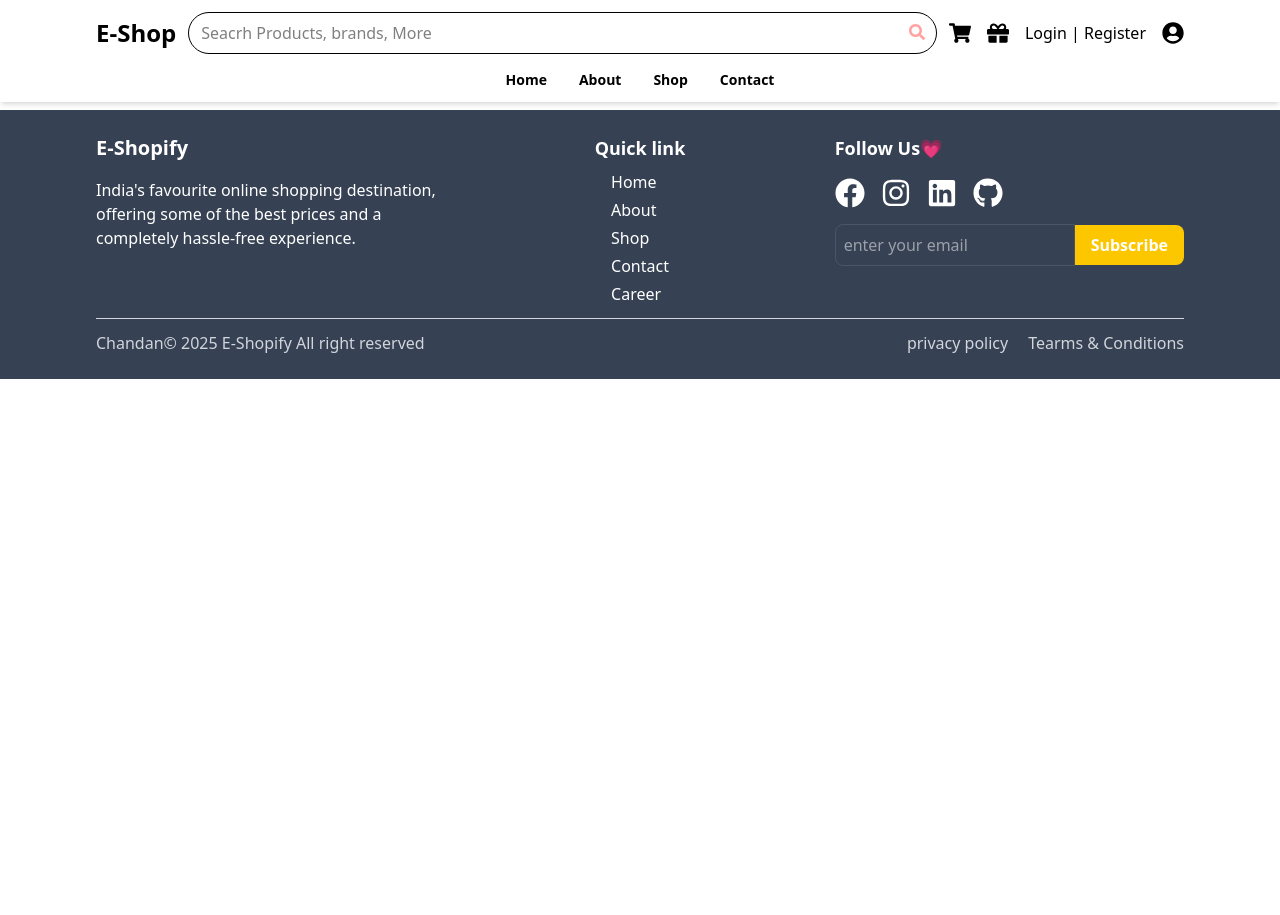
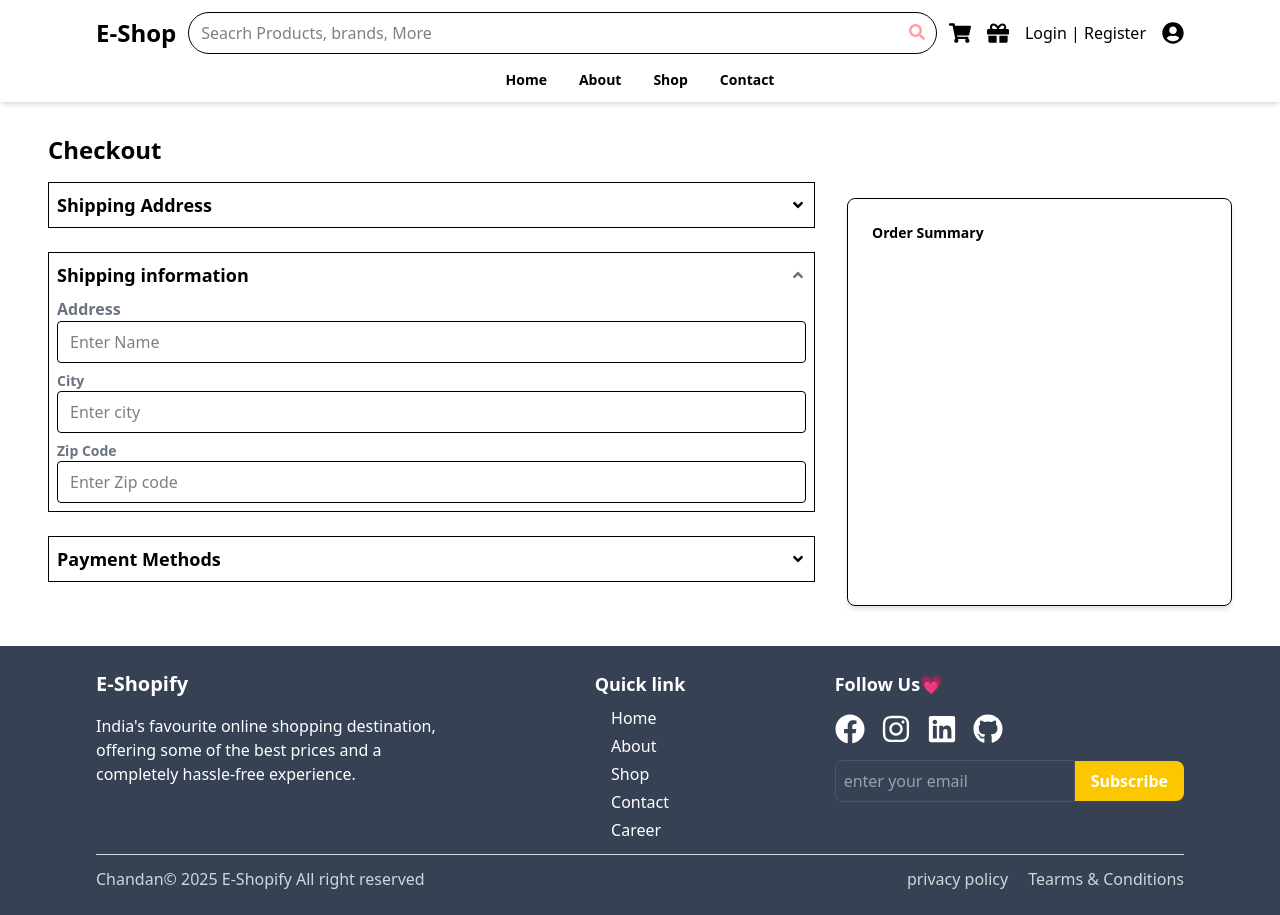
Before and after one commit to ChandanTech2023/E-Shopify-, a React (Vite) app: page /checkout in a window 1280 px wide. Before the commit the page ends 800 px from the top, so only its background shows below. Built offline with nearby package versions, Linux system fonts and the light colour scheme.

Commit message:
Design checkout page

```diff
--- a/src/App.jsx
+++ b/src/App.jsx
@@ -6,6 +6,7 @@ import Shop from './pages/Shop'
 import Cart from './pages/Cart'
 import { ToastContainer } from 'react-toastify'
 import ProductCard from './components/ProductCard'
+import CheckoutPage from './pages/CheckoutPage'
 function App() {
 
 
@@ -17,12 +18,13 @@ function App() {
         <Route path='/' element={<Home />}></Route>
         <Route path='/shop' element={<Shop />}></Route>
         <Route path='/cart' element={<Cart />}></Route>
-        <Route path="/" element={<ProductCard product={{
+        <Route path="/productcart" element={<ProductCard product={{
           id: 1,
           name: "Sample Product",
           price: 99,
           image: ""
         }} />} />
+        <Route path="/checkout" element={<CheckoutPage />} />
 
 
       </Routes>
--- a/src/pages/Cart.jsx
+++ b/src/pages/Cart.jsx
@@ -6,13 +6,15 @@ import Modal from '../components/Modal'
 import ChangeAddress from '../components/ChangeAddress'
 import { useDispatch } from 'react-redux'
 import { decreaseQuantity, removeFromCart ,increaseQuantity} from '../redux/cartSlice'
-
+import { useNavigate } from 'react-router-dom'
 function Cart() {
   const cart = useSelector((state) => state.cart)
   const [address, setAddress] = useState('main street,Sh-84 ,848212')
   const [isModelOpen, setIsModelOpen] = useState(false)
   const dispatch = useDispatch();
   // console.log(cart);
+  const navigate = useNavigate();
+
   return (
     <div className='container mx-auto py-8 min-h-90 md:px-6 lg:px-12 '>
       {
@@ -80,7 +82,8 @@ function Cart() {
                   <span>Total Price:</span>
                   <span>{cart.totalPrice.toFixed(2)}</span>
                 </div>
-                <button className='w-full cursor-pointer bg-red-500 text-white py-2'>Proced to Checkout </button>
+                <button className='w-full cursor-pointer bg-red-500 text-white py-2'
+                onClick={()=>navigate('/checkout')}>Proced to Checkout </button>
               </div>
               <Modal isModelOpen={isModelOpen}
                 setIsModelOpen={setIsModelOpen}>
--- /dev/null
+++ b/src/pages/CheckoutPage.jsx
@@ -0,0 +1,124 @@
+import React, { useState } from 'react'
+import { FaAngleDown, FaAngleUp } from 'react-icons/fa'
+
+function CheckoutPage() {
+    const [billingToogle, setBillingToggle] = useState(false)
+    const [shippingToggle, setShippingToggle] = useState(true)
+    const [paymentToggle, setPaymentToggle] = useState(false)
+    const [paymentMethod, setPaymentMethod] = useState('cd')
+    return (
+        <div className='container mx-auto py-8 min-h-90 md:px-6 lg:px-12'>
+            <h2 className='text-2xl mb-4 font-semibold'>Checkout </h2>
+            <div className='flex flex-col md:flex-row justify-between space-x-8 mt-4'>
+                <div className='md:w-2/3'>
+                    <div className='border p-2 mb-6'>
+                        <div className='flex items-center justify-between '
+                            onClick={() => setBillingToggle(!billingToogle)} >
+                            <h3 className='text-lg font-semibold'>Shipping Address</h3>
+                            {
+                                billingToogle ? <FaAngleUp className='text-gray-500' /> : <FaAngleDown />
+                            }
+                        </div>
+                        <div className={`spacey-4 ${billingToogle ? '' : 'hidden'}`}>
+                            <div>
+                                <label className='block mt-2 text-gray-500 font-semibold' htmlFor=''>Full Name</label>
+                                <input type='text' name='name' className='w-full border rounded px-3 py-2' placeholder='Enter Name' />
+                            </div>
+                            <div>
+                                <label className='block mt-2 text-sm text-gray-500 font-semibold' htmlFor=''>Email</label>
+                                <input type='email' className='w-full border rounded py-2 px-3' placeholder='John Doe' />
+                            </div>
+
+                            <div>
+                                <label className='block mt-2 text-sm text-gray-500 font-semibold' htmlFor=''>Phone</label>
+                                <input type='text' className='w-full border rounded py-2 px-3' placeholder='John Doe' />
+                            </div>
+                        </div>
+                    </div>
+                    {/* Shipping address */}
+                    <div className='border p-2 mb-6'>
+                        <div className='flex items-center justify-between '
+                            onClick={() => setShippingToggle(!shippingToggle)} >
+                            <h3 className='text-lg font-semibold'>Shipping information</h3>
+                            {
+                                shippingToggle ? <FaAngleUp className='text-gray-500' /> : <FaAngleDown />
+                            }
+                        </div>
+                        <div className={`spacey-4 ${shippingToggle ? '' : 'hidden'}`}>
+                            <div>
+                                <label className='block mt-2 text-gray-500 font-semibold' htmlFor=''>Address</label>
+                                <input type='text' name='name' className='w-full border rounded px-3 py-2' placeholder='Enter Name' />
+                            </div>
+                            <div>
+                                <label className='block mt-2 text-sm text-gray-500 font-semibold' htmlFor=''>City</label>
+                                <input type='text' className='w-full border rounded py-2 px-3' placeholder='Enter city' />
+                            </div>
+
+                            <div>
+                                <label className='block mt-2 text-sm text-gray-500 font-semibold' htmlFor=''>Zip Code </label>
+                                <input type='text' className='w-full border rounded py-2 px-3' placeholder='Enter Zip code' />
+                            </div>
+                        </div>
+                    </div>
+                    {/* Payment method */}
+                    <div className='border p-2 mb-6'>
+                        <div className='flex items-center justify-between '
+                            onClick={() => setPaymentToggle(!paymentToggle)} >
+                            <h3 className='text-lg font-semibold'>Payment Methods</h3>
+                            {
+                                paymentToggle ? <FaAngleUp className='text-gray-500' /> : <FaAngleDown />
+                            }
+                        </div>
+                        <div className={`spacey-4 ${paymentToggle ? '' : 'hidden'}`}>
+                            <div className='flex items-center'>
+                                <input type='radio' name='payment'
+                                    checked={paymentMethod === 'cd'}
+                                    onChange={() => setPaymentMethod('cd')} />
+                                <label className='block mt-2 text-gray-500 font-semibold ml-2' htmlFor=''>Cash on Delivery</label>
+                            </div>
+                            <div className='flex items-center'>
+                                <input type='radio'
+                                    name='payment'
+                                    checked={paymentMethod === 'db'}
+                                    onChange={() => setPaymentMethod('db')}
+                                />
+                                <label className='block mt-2 text-gray-500 font-semibold ml-2' htmlFor=''>Debit Card</label>
+                            </div>
+                            {paymentMethod === 'db' && (
+                                <div className='mt-4'>
+                                    <h3>Debit card Information </h3>
+                                    <div>
+                                        <label className='block mt-2 text-sm text-gray-500 font-semibold' htmlFor=''>Card Holder Name</label>
+                                        <input type='text' className='w-full border rounded py-2 px-3' placeholder='card holder name' />
+                                    </div>
+                                    <div>
+                                        <label className='block mt-2 text-sm text-gray-500 font-semibold' htmlFor=''>Card Number</label>
+                                        <input type='text' className='w-full border rounded py-2 px-3' placeholder='card number' />
+                                    </div>
+                                    <div className='flex space-x-4'>
+                                        <div className='w-1/2'>
+                                            <label className='block mt-2 text-sm text-gray-500 font-semibold' htmlFor=''>Expiry Date</label>
+                                            <input type='text' className='w-full border rounded py-2 px-3' placeholder='MM/YY' />
+                                        </div>
+                                        <div className='w-1/2'>
+                                            <label className='block mt-2 text-sm text-gray-500 font-semibold' htmlFor=''>CVV</label>
+                                            <input type='text' className='w-full border rounded py-2 px-3' placeholder='CVV' />
+                                        </div>
+                                    </div>
+
+                                </div>
+                            )}
+                        </div>
+                    </div>
+                </div>
+                <div className='md:w-1/3 bg-white p-6 rounded-lg shadow-md border mt-4'>
+                    <h3 className='font-semibold text-sm mb-3'>Order Summary</h3>
+                    {/* Order summary details go here */}
+                </div>
+
+            </div>
+        </div>
+    )
+}
+
+export default CheckoutPage
```
